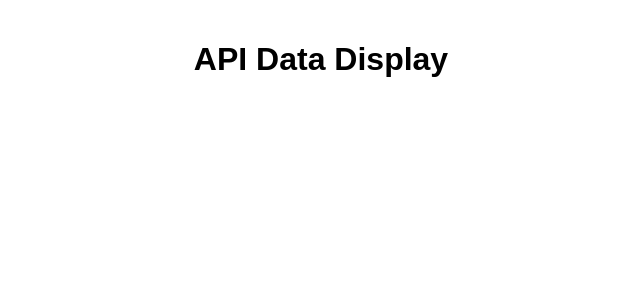
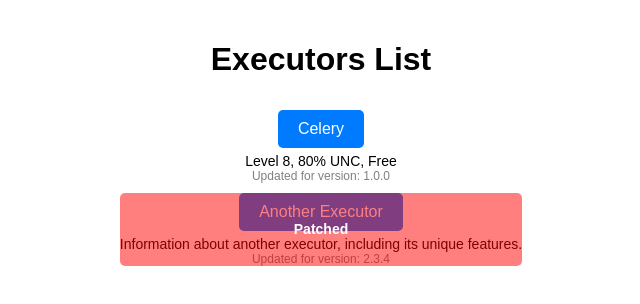
Before and after one commit to OfficiallyMelon/melonhub.xyz, a plain HTML site: page index.html in a window 1280 px wide. Shown: the whole page, without its empty margins (319-959 px from the left). Drawn offline with Linux system fonts and the light colour scheme.

Commit message:
Update index.html

```diff
--- a/index.html
+++ b/index.html
@@ -1,7 +1,7 @@
 <!DOCTYPE html>
 <html>
 <head>
-  <title>API Display</title>
+  <title>Executor Display</title>
   <style>
     body {
       font-family: Arial, sans-serif;
@@ -13,6 +13,7 @@
     .button-container {
       position: relative;
       margin: 10px;
+      text-align: center;
     }
     .button {
       display: inline-block;
@@ -23,7 +24,12 @@
       border: none;
       border-radius: 5px;
       cursor: pointer;
+      text-decoration: none;
       position: relative;
+      transition: background-color 0.3s;
+    }
+    .button:hover {
+      background-color: #0056b3;
     }
     .patched-overlay {
       position: absolute;
@@ -44,10 +50,18 @@
     .patched .patched-overlay {
       visibility: visible;
     }
+    .details {
+      margin-top: 5px;
+      font-size: 14px;
+    }
+    .version {
+      font-size: 12px;
+      color: gray;
+    }
   </style>
 </head>
 <body>
-  <h1>API Data Display</h1>
+  <h1>Executors List</h1>
   <div id="buttons-container"></div>
 
   <script>
@@ -57,24 +71,37 @@
         const data = await response.json();
         const container = document.getElementById('buttons-container');
 
-        data.data.forEach(executor => {
+        data.executors.forEach(executor => {
           const buttonContainer = document.createElement('div');
           buttonContainer.className = 'button-container';
 
-          const button = document.createElement('button');
+          const button = document.createElement('a');
           button.className = 'button';
+          button.href = executor.link;
+          button.target = '_blank';
           button.textContent = executor.name;
-          button.onclick = () => alert(executor.description);
 
           const overlay = document.createElement('div');
           overlay.className = 'patched-overlay';
           overlay.textContent = 'Patched';
 
+          const details = document.createElement('div');
+          details.className = 'details';
+          details.textContent = executor.details;
+
+          const version = document.createElement('div');
+          version.className = 'version';
+          version.textContent = 'Updated for version: ' + executor.updated_for_version;
+
           buttonContainer.appendChild(button);
           buttonContainer.appendChild(overlay);
+          buttonContainer.appendChild(details);
+          buttonContainer.appendChild(version);
+
           if (executor.patched) {
             buttonContainer.classList.add('patched');
           }
+
           container.appendChild(buttonContainer);
         });
       } catch (error) {
```
